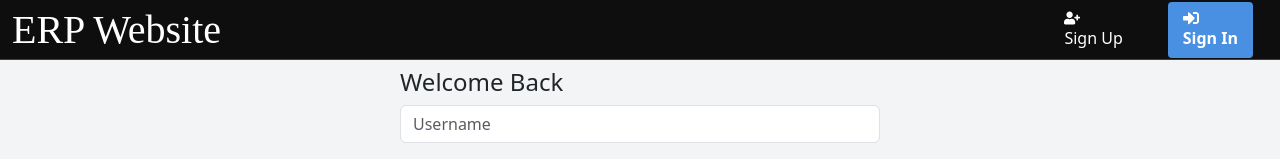
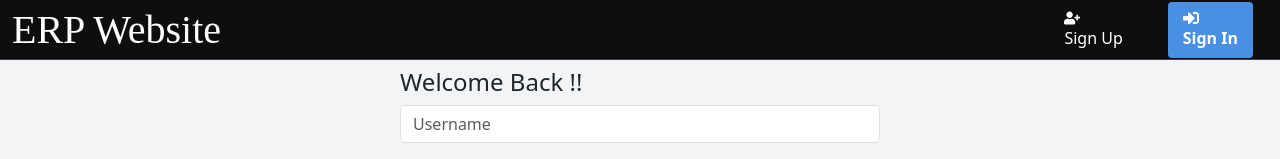
Before and after one commit to nirbhay221/ERP-CRUD-APP, a React (Create React App) app: page /signin in a window 1280 px wide. Shown: the top 159 px of the page. Built offline with nearby package versions, Linux system fonts and the light colour scheme.

Commit message:
Updating Navigation.

```diff
--- a/src/App.js
+++ b/src/App.js
@@ -99,7 +99,7 @@ const App = () => {
             <Route path="/" element={isLoggedIn ? <HomePage /> : <SignInPage />} />
             <Route
               path="/signup"
-              element={isLoggedIn ? <Navigate to="/" /> : <SignUpPage />}
+              element={isLoggedIn ? <Navigate to="/dashboard" /> : <SignUpPage />}
             />
             <Route
               path="/products"
@@ -107,7 +107,7 @@ const App = () => {
             />
             <Route
               path="/signin"
-              element={isLoggedIn ? <Navigate to="/" /> : <SignInPage />}
+              element={isLoggedIn ? <Navigate to="/dashboard" /> : <SignInPage />}
             />
             <Route
               path="/statistics"
--- a/src/components/HomePage.js
+++ b/src/components/HomePage.js
@@ -16,16 +16,6 @@ const HomePage = () => {
       <ToastContainer/>
       <h3>Products</h3>
       <ProductList/>
-      <h3>Project Page</h3>
-      <ProjectForm/>
-      <hr style={{ border: '1px solid grey' }} />
-      <h3>Projects</h3>
-      <ProjectList/>
-      <h3>Services Page</h3>
-      <ServiceForm/>
-      <hr style={{ border: '1px solid grey' }} />
-      <h3>Services</h3>
-      <ServiceList/>
     </div>
   );
 }
--- a/src/components/SignInPage.js
+++ b/src/components/SignInPage.js
@@ -37,7 +37,7 @@ const SignInPage = () => {
         <Form onSubmit = {handleSignIn} >
             <h4 stype = {{
                 textAlign : 'center'
-            }}>Welcome Back</h4>
+            }}>Welcome Back !!</h4>
             <InputGroup className = 'mb-3'>
                 <FormControl placeholder = 'Username'
                 onChange = {event => setUsername(event.target.value)}>
--- a/src/components/SignUp.js
+++ b/src/components/SignUp.js
@@ -17,7 +17,7 @@ const SignUpPage = () => {
         }}>
             <h4 stype = {{
                 textAlign : 'center'
-            }}>Welcome Back</h4>
+            }}>Welcome !!</h4>
             <InputGroup className = 'mb-3'>
                 <FormControl placeholder = 'Username'
                 onChange = {event => setUsername(event.target.value)}>
```
